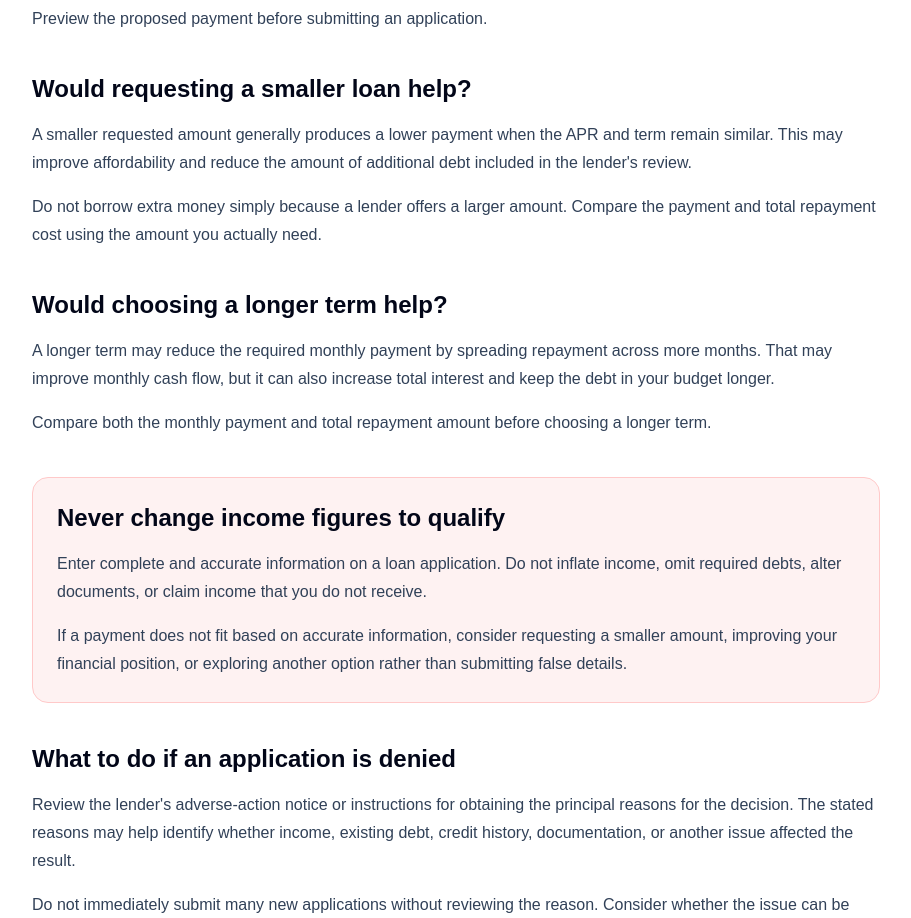
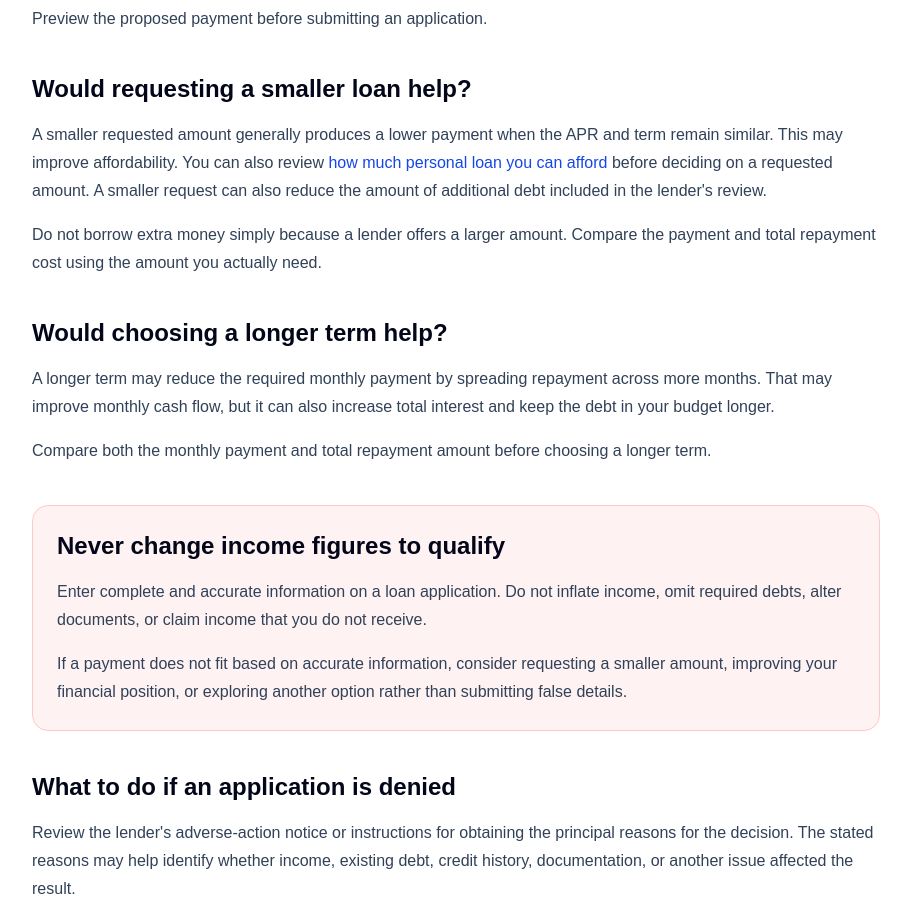
Before and after one commit to 39jorgegonzalez-lab/myloanpreview, a Next.js app: page /learning-center/personal-loan-minimum-income in a window 1280 px wide. Shown: the part 5220-6138 px from the top of the page, without its empty margins (184-1095 px from the left). Built offline with nearby package versions, Linux system fonts and the light colour scheme.

Commit message:
SEO: Link personal loan income guide to affordability guide

```diff
--- a/app/learning-center/personal-loan-minimum-income/page.tsx
+++ b/app/learning-center/personal-loan-minimum-income/page.tsx
@@ -498,8 +498,16 @@ export default function PersonalLoanMinimumIncomePage() {
 
             <p className="mt-4 leading-7 text-slate-700">
               A smaller requested amount generally produces a lower payment when
-              the APR and term remain similar. This may improve affordability
-              and reduce the amount of additional debt included in the lender's
+              the APR and term remain similar. This may improve affordability.
+              You can also review{" "}
+              <Link
+                href="/learning-center/how-much-personal-loan-can-i-afford"
+                className="font-medium text-blue-700 hover:underline"
+              >
+                how much personal loan you can afford
+              </Link>{" "}
+              before deciding on a requested amount. A smaller request can also
+              reduce the amount of additional debt included in the lender's
               review.
             </p>
 
```
